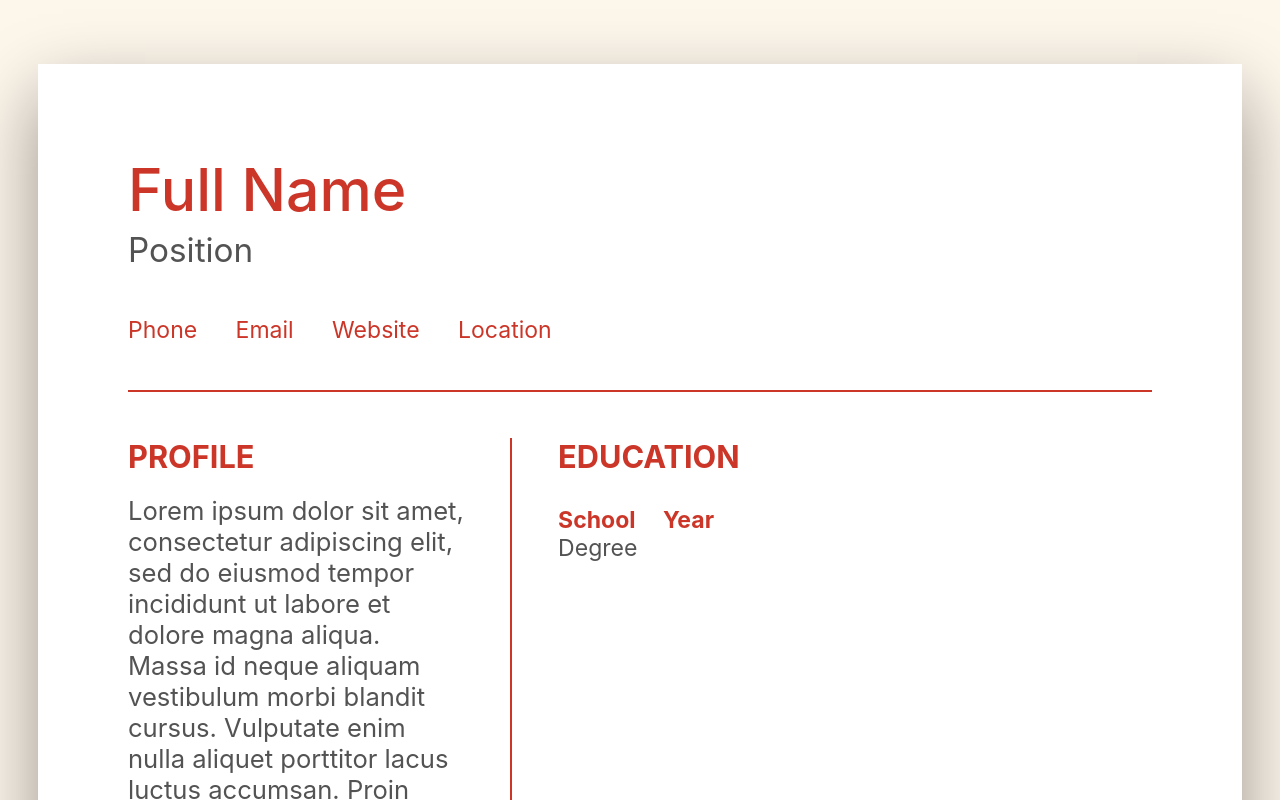
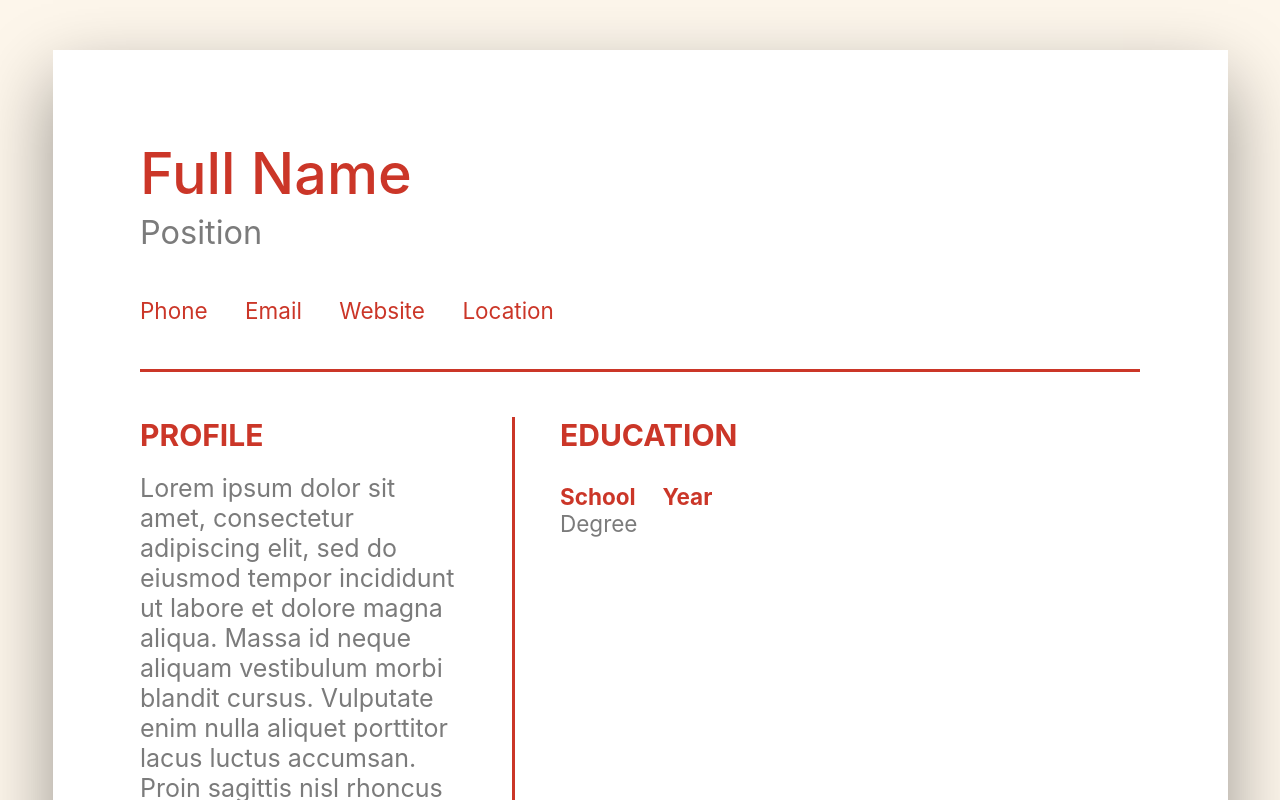
Before and after one commit to learndave/cv-app, a React (Create React App) app: page / in a window 1280 px wide. Shown: the top 800 px of the page. Built offline with nearby package versions, Linux system fonts and the light colour scheme.

Commit message:
minor style adjustments

```diff
--- a/src/assets/css/App.css
+++ b/src/assets/css/App.css
@@ -44,7 +44,7 @@
   /* margin: 30px; */
   width: var(--page-width);
   height: var(--page-height);
-  margin-top: calc((100vw - var(--page-width))/4);
+  margin-top: min(calc((100vw - var(--page-width))/4),50px);
   padding: var(--main-padding);
   box-shadow: 0px 30px 70px rgba(0,0,0,0.4);
   background-color: white;
@@ -62,6 +62,7 @@ input,textarea {
   border: none;
   width: min-width;
   font-size: inherit;
+  color: black !important;
 }
 
 .editable-done-button {
--- a/src/assets/css/Education.css
+++ b/src/assets/css/Education.css
@@ -4,7 +4,7 @@
   }
 
 .education-item:hover {
-    filter: brightness(170%);
+    filter: drop-shadow(0px 0px 20px rgba(204, 54, 41, 0.5));
 }
 
 .education-container:hover .add-education-button {
--- a/src/assets/css/Header.css
+++ b/src/assets/css/Header.css
@@ -6,7 +6,7 @@
     justify-content: center;
     padding-bottom: var(--margin-between);
 
-    border-bottom: solid 2px var(--color-main);
+    border-bottom: solid .15rem var(--color-main);
 }
 
 .main-details {
@@ -38,5 +38,5 @@
 }
 
 .header-container:hover {
-    filter: brightness(170%);
+    filter: drop-shadow(0px 0px 20px rgba(204, 54, 41, 0.5));
 }
--- a/src/assets/css/Sidebar.css
+++ b/src/assets/css/Sidebar.css
@@ -4,7 +4,7 @@
 
     gap: calc(var(--margin-between)*2);
     padding-right: var(--margin-between);
-    border-right: solid 2px var(--color-main);
+    border-right: solid .15rem var(--color-main);
 }
 
 .profile-container {
@@ -15,3 +15,7 @@
 .profile-summary, .skill {
     color: var(--color-secondary);
 }
+
+.profile-summary:hover {
+    filter: drop-shadow(0px 0px 20px rgba(204, 54, 41, 0.5));
+}
--- a/src/assets/css/Skills.css
+++ b/src/assets/css/Skills.css
@@ -27,7 +27,7 @@
 
 
 .skill-item:hover {
-    filter: brightness(170%);
+    filter: drop-shadow(0px 0px 20px rgba(204, 54, 41, 0.5));
 }
 
 
--- a/src/assets/css/Variables.css
+++ b/src/assets/css/Variables.css
@@ -1,13 +1,13 @@
 :root {
     --color-main: #CB3628;
-    --color-main-faded: rgb(204, 54, 41, 0.7);
+    --color-main-faded: rgba(204, 54, 41, 0.7);
     --color-main-darken: #9c2a20;
-    --color-secondary: #535353;
-    --color-secondary-faded: rgba(83, 83, 83, 0.7);
+    --color-secondary: rgb(123, 123, 123);
+    --color-secondary-faded: rgba(123, 123, 123, 0.7);
 
     /* --margin-between: 25px; */
 
-    --page-width: 80vw;
+    --page-width: min(80vw , 1000px);
     --page-height: calc(var(--page-width) * 297/210);
 
     --main-font-size: calc(var(--page-width)/40);
```
